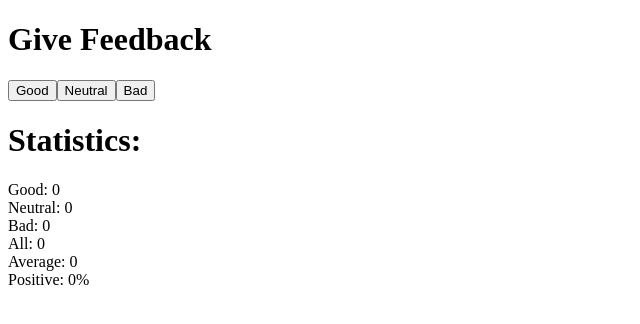
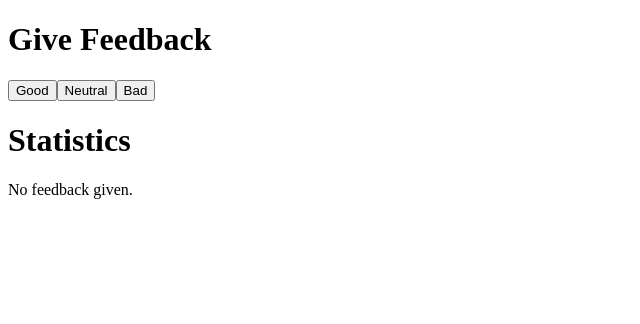
Before and after one commit to terhol/FullstackOpen2024, a React (Vite) app in the folder part1/unicafe/: page / in a window 1280 px wide. Shown: the top 324 px of the page, without its empty margins (0-640 px from the left). Built offline with nearby package versions, Linux system fonts and the light colour scheme.

Commit message:
Finished step 1.8 and 1.9

```diff
--- a/part1/unicafe/src/components/Statistics.jsx
+++ b/part1/unicafe/src/components/Statistics.jsx
@@ -3,9 +3,13 @@ export const Statistics = ({ goodFeedback, neutralFeedback, badFeedback }) => {
   const all = goodFeedback + neutralFeedback + badFeedback;
   const average = all > 0 ? (goodFeedback - badFeedback) / all : 0;
   const positive = all > 0 ? goodFeedback / all : 0;
-  return (
+  return all === 0 ? (
     <div>
-      <h1>Statistics:</h1>
+      <h1>Statistics</h1>No feedback given.
+    </div>
+  ) : (
+    <div>
+      <h1>Statistics</h1>
       <div>Good: {goodFeedback}</div>
       <div>Neutral: {neutralFeedback}</div>
       <div>Bad: {badFeedback} </div>
```
